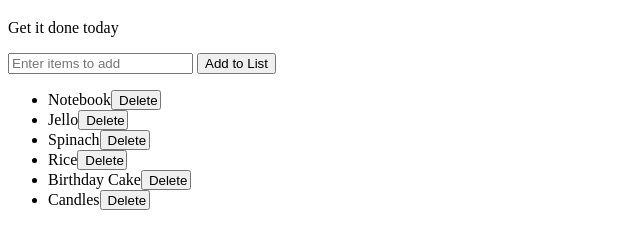
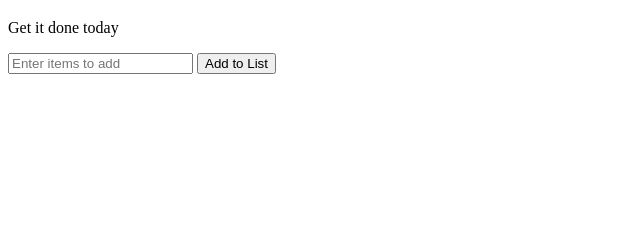
Before and after one commit to zabarullah/Shopping-list, a plain HTML site: page index.html in a window 1280 px wide. Shown: the part 61-310 px from the top of the page, without its empty margins (0-640 px from the left). Drawn offline with Linux system fonts and the light colour scheme.

Commit message:
Update index.html

```diff
--- a/index.html
+++ b/index.html
@@ -10,12 +10,7 @@
 	<input id="userInput" type="text" placeholder="Enter items to add">
 	<button id="addItem">Add to List</button>
 	<ul>
-		<li class = "done done2">Notebook<button class="deleteButton">Delete</button></li>
-		<li class = "done done2">Jello<button class="deleteButton">Delete</button></li>
-		<li class = "done done2">Spinach<button class="deleteButton">Delete</button></li>
-		<li class = "done done2">Rice<button class="deleteButton">Delete</button></li>
-		<li class = "done done2">Birthday Cake<button class="deleteButton">Delete</button></li>
-		<li class = "done done2">Candles<button class="deleteButton">Delete</button></li>
+		<!--List item will go here once added-->
 	</ul>
 	<script type="text/javascript" src="script.js"></script>
 </body>
```
